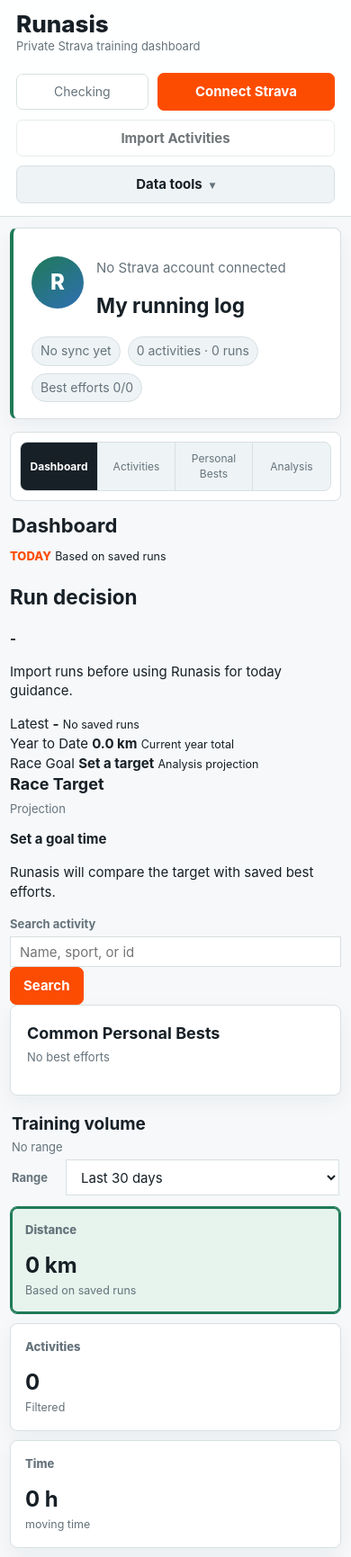
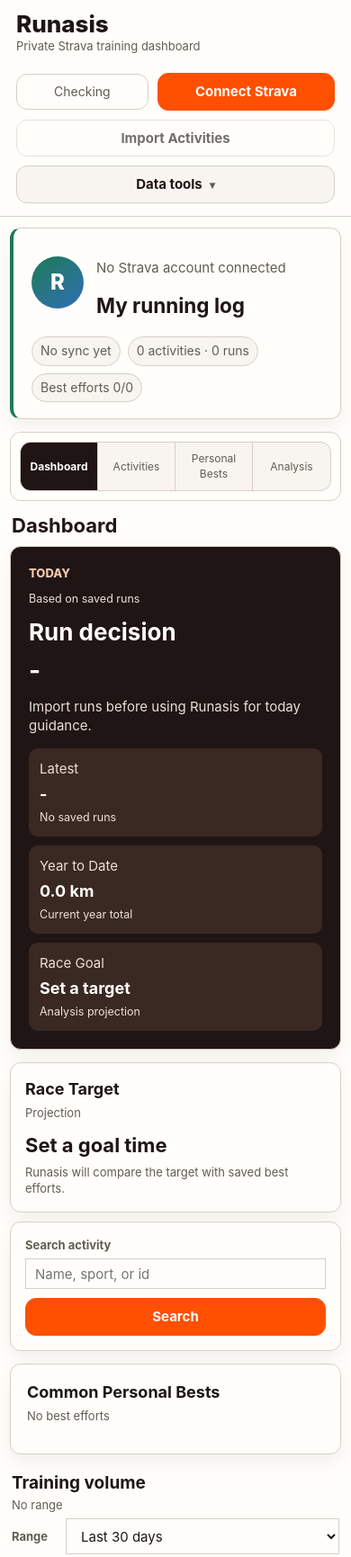
Before and after one commit to finejuly/runasis, a website: page public/index.html in a window 390 px wide. Shown: the top 1731 px of the page at 90% size. Drawn offline with Linux system fonts and the light colour scheme; no server answers.

Commit message:
Apply warm command center visual system

```diff
--- a/public/styles.css
+++ b/public/styles.css
@@ -1,22 +1,25 @@
 :root {
   color-scheme: light;
-  --bg: #f6f8fa;
-  --surface: #ffffff;
-  --surface-soft: #eef3f5;
-  --surface-strong: #172026;
-  --line: #d8e0e2;
+  --bg: #fffefb;
+  --surface: #fffefb;
+  --surface-soft: #f8f4f0;
+  --surface-strong: #201515;
+  --line: #d9cfc4;
   --border: var(--line);
-  --text: #172026;
-  --muted: #65737b;
+  --text: #201515;
+  --muted: #605d52;
+  --muted-soft: #939084;
   --green: #1f7a57;
   --green-dark: #13563d;
   --green-soft: #e6f4ed;
   --green-light: #9ad4b6;
-  --orange: #fc4c02;
+  --orange: #ff4f00;
+  --orange-dark: #d84202;
+  --orange-soft: #fff0e8;
   --blue: #2f6fb4;
   --red: #b34242;
-  --shadow: 0 14px 34px rgba(23, 32, 38, 0.08);
-  --shadow-soft: 0 8px 22px rgba(23, 32, 38, 0.05);
+  --shadow: 0 18px 42px rgba(32, 21, 21, 0.1);
+  --shadow-soft: 0 10px 24px rgba(32, 21, 21, 0.06);
   --font-body: 15px;
   --font-control: max(14px, 0.875rem);
   --font-label: max(13px, 0.8125rem);
@@ -47,7 +50,7 @@
   min-height: 72px;
   padding: 14px clamp(18px, 4vw, 44px);
   border-bottom: 1px solid var(--line);
-  background: rgba(255, 255, 255, 0.9);
+  background: rgba(255, 254, 251, 0.92);
   backdrop-filter: blur(16px);
   display: flex;
   align-items: center;
@@ -142,7 +145,7 @@
   place-items: center;
   flex: 0 0 42px;
   border: 1px solid var(--line);
-  background: white;
+  background: var(--surface);
   color: var(--muted);
   text-decoration: none;
 }
@@ -171,7 +174,7 @@
   border: 1px solid var(--line);
   background: var(--surface);
   box-shadow: var(--shadow-soft);
-  border-radius: 8px;
+  border-radius: 12px;
 }
 
 .summary-band {
@@ -257,7 +260,7 @@
   width: 100%;
   height: 40px;
   border: 1px solid var(--line);
-  background: white;
+  background: var(--surface);
   color: var(--text);
   padding: 0 10px;
 }
@@ -273,7 +276,7 @@
   grid-template-columns: minmax(0, 1.1fr) minmax(340px, 0.9fr);
   gap: 18px;
   align-items: center;
-  background: #fff;
+  background: var(--surface);
 }
 
 .section-kicker {
@@ -331,7 +334,7 @@
   display: grid;
   place-items: center;
   border-radius: 50%;
-  background: white;
+  background: var(--surface);
   color: var(--muted);
   font-weight: 800;
 }
@@ -385,7 +388,7 @@
   border: 1px solid var(--line);
   background: var(--surface-soft);
   grid-template-columns: repeat(4, minmax(92px, 1fr));
-  border-radius: 8px;
+  border-radius: 12px;
   overflow: hidden;
 }
 
@@ -457,7 +460,7 @@
   height: 40px;
   padding: 0 34px 0 12px;
   border: 1px solid var(--line);
-  background: white;
+  background: var(--surface);
   color: var(--text);
 }
 
@@ -474,7 +477,7 @@
   width: 86px;
   height: 34px;
   border: 1px solid var(--line);
-  background: white;
+  background: var(--surface);
   color: var(--text);
   padding: 0 10px;
 }
@@ -498,7 +501,7 @@
   width: 100%;
   height: 34px;
   border: 1px solid var(--line);
-  background: white;
+  background: var(--surface);
   color: var(--text);
   padding: 0 10px;
 }
@@ -515,7 +518,7 @@
   align-items: center;
   justify-content: center;
   gap: 8px;
-  border-radius: 7px;
+  border-radius: 12px;
 }
 
 .button {
@@ -539,7 +542,7 @@
 }
 
 .button.primary:hover {
-  background: #d84202;
+  background: var(--orange-dark);
 }
 
 .button.ghost {
@@ -575,6 +578,151 @@
   margin-top: 12px;
 }
 
+.dashboard-command-center {
+  display: grid;
+  grid-template-columns: minmax(0, 1.12fr) minmax(280px, 0.88fr);
+  gap: 14px;
+  margin: 0 0 14px;
+}
+
+.command-primary-card,
+.command-panel-card,
+.common-pb-panel {
+  min-width: 0;
+  border: 1px solid var(--line);
+  border-radius: 12px;
+  box-shadow: var(--shadow-soft);
+}
+
+.command-primary-card {
+  padding: 20px;
+  background: var(--surface-strong);
+  color: var(--surface);
+  display: grid;
+  gap: 14px;
+}
+
+.command-primary-card .section-kicker {
+  color: #f2c7ac;
+}
+
+.command-card-heading,
+.command-side-panel {
+  display: grid;
+  gap: 10px;
+}
+
+.command-card-heading {
+  grid-template-columns: minmax(0, 1fr) auto;
+  align-items: center;
+}
+
+.command-card-heading small,
+.command-primary-card p,
+.command-brief-item small,
+.command-brief-item span {
+  color: #eadfd6;
+}
+
+.command-primary-card h2 {
+  margin: 0;
+  font-size: 32px;
+  line-height: 1.08;
+  font-weight: 650;
+}
+
+.command-primary-card > strong {
+  font-size: 34px;
+  line-height: 1.05;
+}
+
+.command-primary-card p {
+  margin: 0;
+  line-height: 1.45;
+}
+
+.command-brief-grid {
+  display: grid;
+  grid-template-columns: repeat(3, minmax(0, 1fr));
+  gap: 10px;
+}
+
+.command-brief-item {
+  min-width: 0;
+  padding: 12px;
+  border-radius: 10px;
+  background: #3a2922;
+  display: grid;
+  gap: 4px;
+}
+
+.command-brief-item strong {
+  overflow: hidden;
+  text-overflow: ellipsis;
+  white-space: nowrap;
+  font-size: 18px;
+}
+
+.command-panel-card {
+  padding: 16px;
+  background: var(--surface);
+}
+
+.command-panel-card > strong {
+  display: block;
+  font-size: 22px;
+  line-height: 1.12;
+}
+
+.command-panel-card p {
+  margin: 8px 0 0;
+  color: var(--muted);
+  font-size: var(--font-label);
+  line-height: 1.45;
+}
+
+.dashboard-activity-search {
+  display: grid;
+  grid-template-columns: minmax(0, 1fr) auto;
+  gap: 10px;
+  align-items: end;
+}
+
+.dashboard-insight-grid {
+  display: grid;
+  grid-template-columns: minmax(0, 1fr);
+  gap: 14px;
+  margin-bottom: 14px;
+}
+
+.common-pb-list {
+  display: grid;
+  grid-template-columns: repeat(4, minmax(0, 1fr));
+  gap: 10px;
+}
+
+.common-pb-item {
+  min-width: 0;
+  padding: 12px;
+  border: 1px solid var(--line);
+  border-radius: 10px;
+  background: var(--surface-soft);
+  display: grid;
+  gap: 4px;
+}
+
+.common-pb-item span,
+.common-pb-item small {
+  color: var(--muted);
+  font-size: var(--font-label);
+}
+
+.common-pb-item strong {
+  color: var(--orange);
+  font-size: 20px;
+  line-height: 1.1;
+}
+
 .runner-brief {
   display: grid;
   grid-template-columns: repeat(3, minmax(0, 1fr));
@@ -589,7 +737,7 @@
   border: 1px solid var(--line);
   background: var(--surface);
   box-shadow: var(--shadow-soft);
-  border-radius: 8px;
+  border-radius: 12px;
   display: grid;
   align-content: start;
   gap: 5px;
@@ -650,7 +798,7 @@
   display: flex;
   flex-direction: column;
   justify-content: space-between;
-  border-radius: 8px;
+  border-radius: 12px;
 }
 
 .dashboard-kpi-card {
@@ -659,8 +807,8 @@
 }
 
 .dashboard-kpi-card:hover {
-  border-color: var(--green);
-  box-shadow: var(--shadow), inset 0 0 0 1px rgba(36, 114, 79, 0.28);
+  border-color: var(--orange);
+  box-shadow: var(--shadow), inset 0 0 0 1px rgba(255, 79, 0, 0.22);
 }
 
 .dashboard-kpi-card:focus-visible {
@@ -669,9 +817,9 @@
 }
 
 .dashboard-kpi-card.selected {
-  border-color: var(--green);
-  background: var(--green-soft);
-  box-shadow: inset 0 0 0 2px var(--green);
+  border-color: var(--orange);
+  background: var(--orange-soft);
+  box-shadow: inset 0 0 0 2px var(--orange);
 }
 
 .kpi-card span {
@@ -736,7 +884,7 @@
   border: 1px solid var(--line);
   background: var(--surface);
   box-shadow: var(--shadow-soft);
-  border-radius: 8px;
+  border-radius: 12px;
   cursor: pointer;
   display: grid;
   grid-template-columns: minmax(0, 1fr) auto;
@@ -782,7 +930,7 @@
   padding: 0 12px;
   border: 1px solid var(--line);
   background: var(--surface-soft);
-  border-radius: 8px;
+  border-radius: 12px;
   cursor: pointer;
   display: inline-flex;
   align-items: center;
@@ -829,6 +977,7 @@
   border: 1px solid var(--line);
   box-shadow: var(--shadow);
   padding: 18px;
+  border-radius: 12px;
 }
 
 .analysis-subview-heading {
@@ -873,7 +1022,7 @@
   padding: 12px;
   border: 1px solid var(--line);
   background: var(--surface);
-  border-radius: 8px;
+  border-radius: 12px;
   display: flex;
   align-items: center;
   gap: 12px;
@@ -886,7 +1035,7 @@
   border: 1px solid var(--line);
   background: var(--surface);
   box-shadow: var(--shadow-soft);
-  border-radius: 8px;
+  border-radius: 12px;
   display: grid;
   grid-template-columns: minmax(0, 1.2fr) minmax(240px, 0.8fr);
   gap: 18px;
@@ -1028,14 +1177,14 @@
 
 .record-target-option:hover,
 .record-target-option:focus-visible {
-  border-color: var(--green);
+  border-color: var(--orange);
   outline: none;
 }
 
 .record-target-option.active {
-  border-color: var(--green);
-  background: var(--green-soft);
-  box-shadow: inset 3px 0 0 var(--green);
+  border-color: var(--orange);
+  background: var(--orange-soft);
+  box-shadow: inset 3px 0 0 var(--orange);
 }
 
 .record-target-name {
@@ -1064,8 +1213,8 @@
 .record-target-summary {
   margin: 0 0 12px;
   padding: 10px 12px;
-  border: 1px solid var(--green-light);
-  background: var(--green-soft);
+  border: 1px solid var(--line);
+  background: var(--surface-soft);
   display: grid;
   grid-template-columns: minmax(0, 1fr) auto;
   gap: 4px 12px;
@@ -1079,7 +1228,7 @@
 }
 
 .record-target-summary strong {
-  color: var(--green-dark);
+  color: var(--orange);
   font-size: var(--font-control);
   white-space: nowrap;
 }
@@ -1187,7 +1336,7 @@
   border: 1px solid var(--line);
   box-shadow: var(--shadow-soft);
   padding: 18px;
-  border-radius: 8px;
+  border-radius: 12px;
 }
 
 .chart-panel.wide {
@@ -1253,6 +1402,8 @@
   border: 1px solid var(--line);
   background: var(--surface-soft);
   min-height: 34px;
+  border-radius: 12px;
+  overflow: hidden;
 }
 
 .scale-toggle.personal-best-tabs {
@@ -1290,7 +1441,7 @@
 }
 
 .scale-option.active {
-  background: var(--green);
+  background: var(--surface-strong);
   color: white;
 }
 
@@ -1700,8 +1851,10 @@
 }
 
 th {
-  color: var(--muted);
-  font-size: var(--font-label);
+  background: var(--surface-soft);
+  color: var(--muted);
+  font-size: var(--font-label);
+  letter-spacing: 0.6px;
   text-transform: uppercase;
 }
 
@@ -1855,6 +2008,9 @@
   .records-grid,
   .analysis-grid,
   .analysis-profile-grid,
+  .dashboard-command-center,
+  .command-brief-grid,
+  .common-pb-list,
   .runner-brief,
   .personal-best-grid {
     grid-template-columns: 1fr;
@@ -1931,6 +2087,19 @@
   .race-target-summary {
     justify-items: start;
     text-align: left;
+  }
+
+  .dashboard-activity-search,
+  .command-card-heading {
+    grid-template-columns: 1fr;
+  }
+
+  .command-primary-card h2 {
+    font-size: 26px;
+  }
+
+  .command-primary-card > strong {
+    font-size: 28px;
   }
 
   .setup-steps {
@@ -2080,8 +2249,8 @@
   .records-panel.table-panel tr {
     padding: 12px;
     border: 1px solid var(--line);
-    background: #fbfcfb;
-    border-radius: 8px;
+    background: var(--surface-soft);
+    border-radius: 12px;
   }
 
   .records-panel.table-panel td {
```
Also changed, not shown: tests/runasis.test.js.
